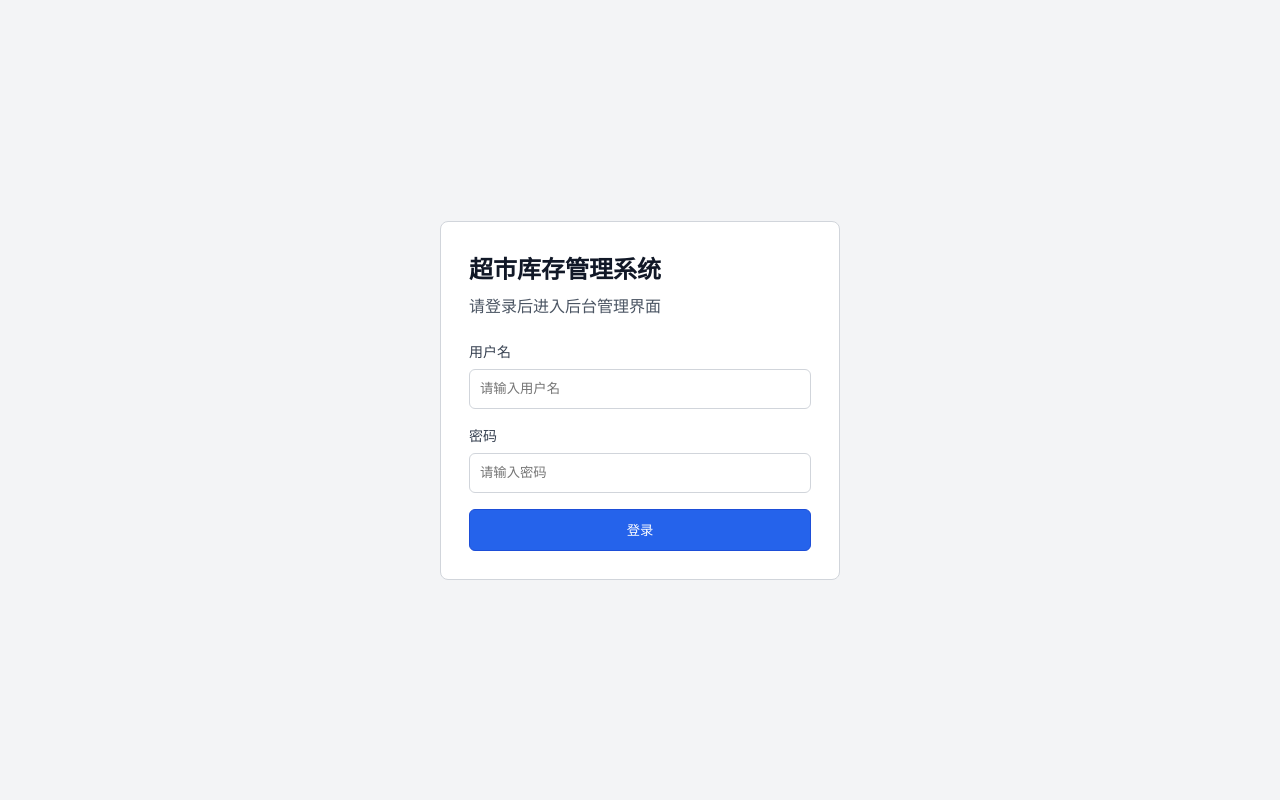
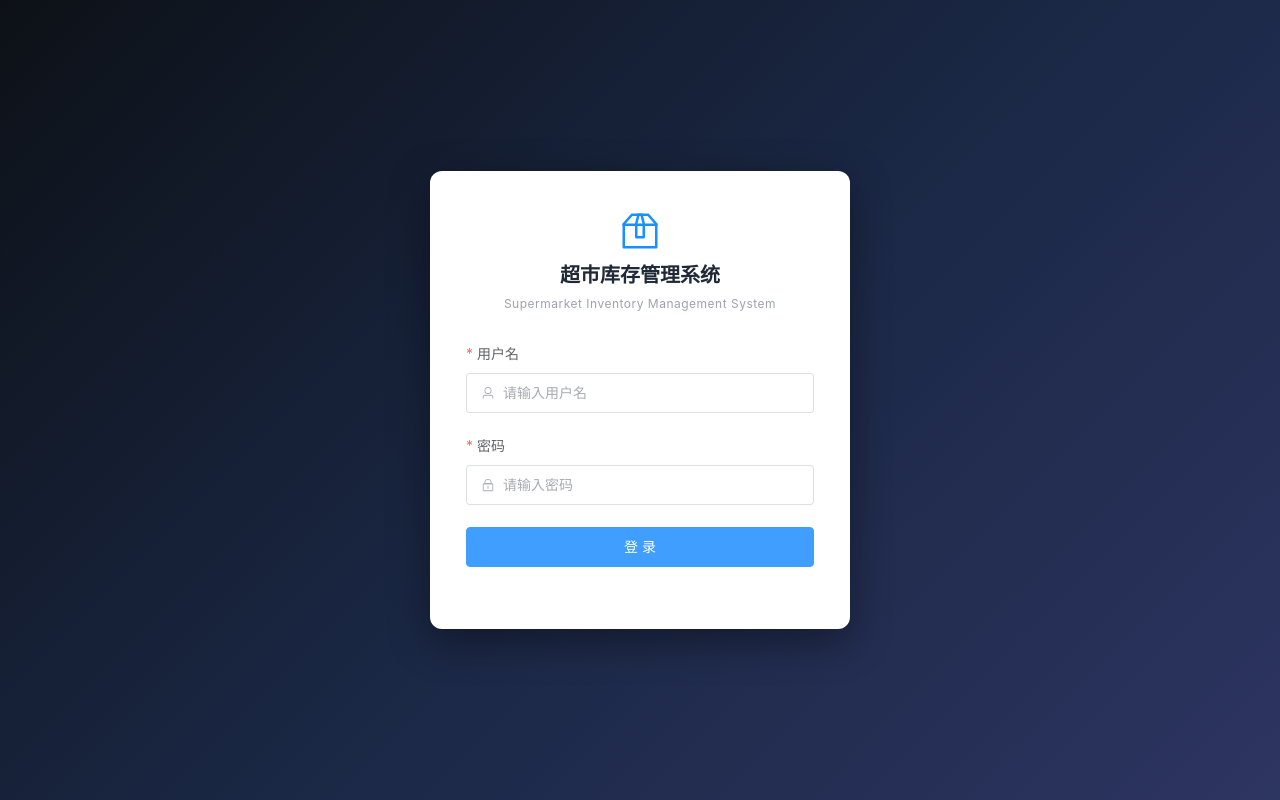
Before and after one commit to 1472858143/InventoryManagementSystem, a Vue app in the folder frontend/: page /login in a window 1280 px wide. Built offline with nearby package versions, Linux system fonts and the light colour scheme.

Commit message:
feat: 重建登录页，使用深色渐变和卡片样式

```diff
--- a/frontend/src/views/login/LoginView.vue
+++ b/frontend/src/views/login/LoginView.vue
@@ -1,43 +1,60 @@
 <template>
-  <main class="login-page">
-    <section class="login-panel">
-      <h1>超市库存管理系统</h1>
-      <p class="login-panel__subtitle">请登录后进入后台管理界面</p>
+  <div class="login-page">
+    <div class="login-card">
+      <div class="login-header">
+        <el-icon size="40" color="#1890ff"><Box /></el-icon>
+        <h1>超市库存管理系统</h1>
+        <p>Supermarket Inventory Management System</p>
+      </div>
 
-      <form class="login-form" @submit.prevent="handleSubmit">
-        <label class="login-form__field">
-          <span>用户名</span>
-          <input
+      <el-form ref="formRef" :model="form" :rules="rules" label-position="top" size="large">
+        <el-form-item label="用户名" prop="username">
+          <el-input
             v-model.trim="form.username"
+            placeholder="请输入用户名"
             autocomplete="username"
-            name="username"
-            type="text"
-            placeholder="请输入用户名"
+            :prefix-icon="UserIcon"
+            clearable
           />
-        </label>
-
-        <label class="login-form__field">
-          <span>密码</span>
-          <input
+        </el-form-item>
+        <el-form-item label="密码" prop="password">
+          <el-input
             v-model="form.password"
-            autocomplete="current-password"
-            name="password"
             type="password"
             placeholder="请输入密码"
+            autocomplete="current-password"
+            :prefix-icon="LockIcon"
+            show-password
+            @keyup.enter="handleSubmit"
           />
-        </label>
+        </el-form-item>
 
-        <p v-if="errorMessage" class="login-form__error">{{ errorMessage }}</p>
+        <el-alert
+          v-if="errorMessage"
+          :title="errorMessage"
+          type="error"
+          :closable="false"
+          show-icon
+          style="margin-bottom: 16px"
+        />
 
-        <button class="login-form__submit" type="submit" :disabled="loading">
-          {{ loading ? '登录中...' : '登录' }}
-        </button>
-      </form>
-    </section>
-  </main>
+        <el-form-item>
+          <el-button
+            type="primary"
+            style="width: 100%"
+            :loading="loading"
+            @click="handleSubmit"
+          >
+            {{ loading ? '登录中...' : '登 录' }}
+          </el-button>
+        </el-form-item>
+      </el-form>
+    </div>
+  </div>
 </template>
 
 <script setup>
+import { Lock as LockIcon, User as UserIcon } from '@element-plus/icons-vue'
 import { reactive, ref } from 'vue'
 import { useRoute, useRouter } from 'vue-router'
 import { login } from '../../api/auth'
@@ -45,35 +62,32 @@ import { clearAuth, setLoginSession } from '../../stores/auth'
 
 const route = useRoute()
 const router = useRouter()
+const formRef = ref(null)
 
-const form = reactive({
-  username: '',
-  password: '',
-})
+const form = reactive({ username: '', password: '' })
 const loading = ref(false)
 const errorMessage = ref('')
 
+const rules = {
+  username: [{ required: true, message: '请输入用户名', trigger: 'blur' }],
+  password: [{ required: true, message: '请输入密码', trigger: 'blur' }],
+}
+
 async function handleSubmit() {
   errorMessage.value = ''
-
-  if (!form.username || !form.password) {
-    errorMessage.value = '请输入用户名和密码'
-    return
-  }
+  const valid = await formRef.value.validate().catch(() => false)
+  if (!valid) return
 
   loading.value = true
   try {
-    const loginResult = await login({
-      username: form.username,
-      password: form.password,
-    })
+    const loginResult = await login({ username: form.username, password: form.password })
     setLoginSession(loginResult)
     form.password = ''
     const redirectPath = typeof route.query.redirect === 'string' ? route.query.redirect : '/'
     router.replace(redirectPath)
   } catch (error) {
     clearAuth()
-    errorMessage.value = error.message || '登录失败'
+    errorMessage.value = error.message || '登录失败，请检查用户名和密码'
   } finally {
     loading.value = false
   }
@@ -82,77 +96,41 @@ async function handleSubmit() {
 
 <style scoped>
 .login-page {
+  min-height: 100vh;
   display: flex;
   align-items: center;
   justify-content: center;
-  min-height: 100vh;
   padding: 24px;
-  background: #f3f4f6;
+  background: linear-gradient(135deg, #0d1117 0%, #1a2744 50%, #2d3561 100%);
 }
 
-.login-panel {
+.login-card {
   width: 100%;
-  max-width: 400px;
-  padding: 28px;
-  border: 1px solid #d1d5db;
-  border-radius: 8px;
+  max-width: 420px;
   background: #ffffff;
+  border-radius: 12px;
+  padding: 40px 36px;
+  box-shadow: 0 12px 40px rgba(0, 0, 0, 0.4);
 }
 
-.login-panel h1 {
-  margin-bottom: 8px;
-  font-size: 24px;
-  color: #111827;
+.login-header {
+  display: flex;
+  flex-direction: column;
+  align-items: center;
+  gap: 8px;
+  margin-bottom: 32px;
+  text-align: center;
 }
 
-.login-panel__subtitle {
-  margin-bottom: 24px;
-  color: #4b5563;
+.login-header h1 {
+  font-size: 20px;
+  font-weight: 700;
+  color: #1f2937;
 }
 
-.login-form {
-  display: flex;
-  flex-direction: column;
-  gap: 16px;
-}
-
-.login-form__field {
-  display: flex;
-  flex-direction: column;
-  gap: 8px;
-  color: #374151;
-  font-size: 14px;
-}
-
-.login-form__field input {
-  min-height: 40px;
-  padding: 8px 10px;
-  border: 1px solid #d1d5db;
-  border-radius: 6px;
-  color: #111827;
-}
-
-.login-form__error {
-  padding: 10px 12px;
-  border: 1px solid #fecaca;
-  border-radius: 6px;
-  background: #fef2f2;
-  color: #b91c1c;
-  font-size: 14px;
-}
-
-.login-form__submit {
-  min-height: 42px;
-  border: 1px solid #1d4ed8;
-  border-radius: 6px;
-  background: #2563eb;
-  color: #ffffff;
-  cursor: pointer;
-}
-
-.login-form__submit:disabled {
-  border-color: #93c5fd;
-  background: #93c5fd;
-  cursor: not-allowed;
+.login-header p {
+  font-size: 12px;
+  color: #9ca3af;
+  letter-spacing: 0.5px;
 }
 </style>
```
